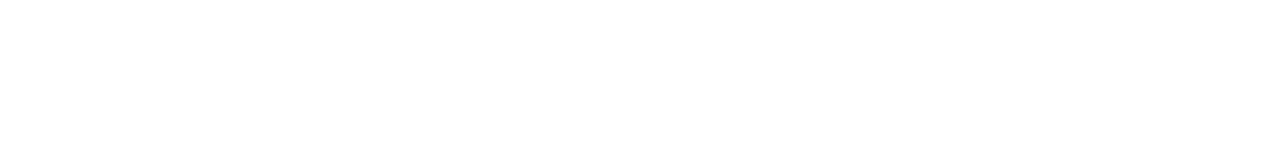
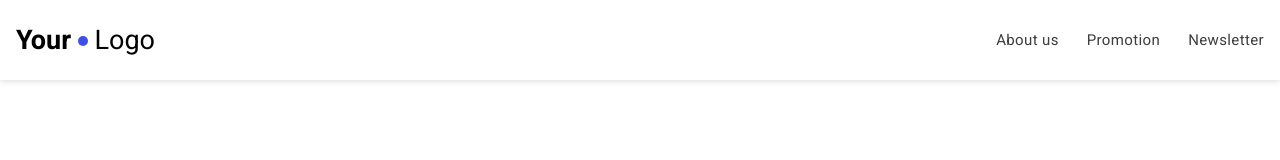
Before and after one commit to jgarciaporras/Project2--Ecommerce, a plain HTML site: page index.html in a window 1280 px wide. Shown: the top 160 px of the page. Drawn offline with Linux system fonts and the light colour scheme.

Commit message:
css changes

```diff
--- a/CSS/styles.css
+++ b/CSS/styles.css
@@ -1,5 +1,65 @@
 
 body{
     margin:0px;
-    font-family: 'Nunito', sans-serif;
+    font-family: 'Heebo', sans-serif;
+    min-height: 3000px;
 }
+.container{
+    max-width: 1440px;
+    margin:auto;
+    padding: 0 16px;
+}
+
+ul{
+    margin:0;
+    padding: 0;
+}
+header{
+    background-color: #FFF;
+    box-shadow: 0 1px 6px 0 rgba(0,0,0,0.15);
+    height: 80px;
+    position: fixed;
+    top: 0;
+    left: 0;
+    width: 100%;
+}
+header .container{
+    display: flex;
+    align-items: center;
+    justify-content: space-between;
+    height: 100%;
+
+}
+header .logo{
+    display: inline-block;
+    font-size: 27px;
+}
+header .logo .blue-dot{
+    background-color:#3E50E5 ;
+    width: 10px;
+    height: 10px;
+    display: inline-block;
+    vertical-align: middle;
+    border-radius: 6px;
+
+}
+header nav{
+    display: inline-block;
+
+}
+
+header nav ul li{
+    display: inline-block;
+}
+header nav ul li a{
+    color: #3E3E3E;
+    font-family: Heebo;
+    font-size: 15px;
+    letter-spacing: 0.37px;
+    margin-right: 24px;
+    text-decoration: none;
+}
+
+header nav ul li:last-of-type a{
+    margin-right: 0;
+}
--- a/index.html
+++ b/index.html
@@ -4,11 +4,33 @@
         <meta charset="UTF-8">
         <meta http-equiv="X-UA-Compatible" content="IE=edge">
         <meta name="viewport" content="width=device-width, initial-scale=1.0">
-        <title> My FIRST web page</title>
-        <link href="https://fonts.googleapis.com/css2?family=Nunito:wght@400;600&display=swap" rel="stylesheet">
+        <title> Home - Tech Shop</title>
+        <link rel="preconnect" href="https://fonts.googleapis.com">
+        <link rel="preconnect" href="https://fonts.gstatic.com" crossorigin>
+        <link href="https://fonts.googleapis.com/css2?family=Heebo:wght@300;400;700&display=swap" rel="stylesheet">
     </head>
     <link rel="stylesheet" href="css/styles.css">
     <body>
+        <header>
+            <div class="container">
+                <section class="logo">
+                    <strong>Your</strong>
+                    <span class="blue-dot"></span>
+                    <span>Logo</span>
+                </section>
+                <nav>
+                    <ul>
+                        <li><a href="#">About us</a></li>
+                        <li><a href="#">Promotion</a></li>
+                        <li><a href="#">Newsletter</a></li>
+                    </ul>
+                </nav>
+            </div>
+        </header>
+
+        <section class="hero">
+            Hero
+        </section>
 
     </body>
 </html>
```
Also changed, not shown: Images/Camera.jpg (added), Images/Headphone.jpg (added), Images/Hero_image.jpg (added), Images/Watch_case.jpg (added).
